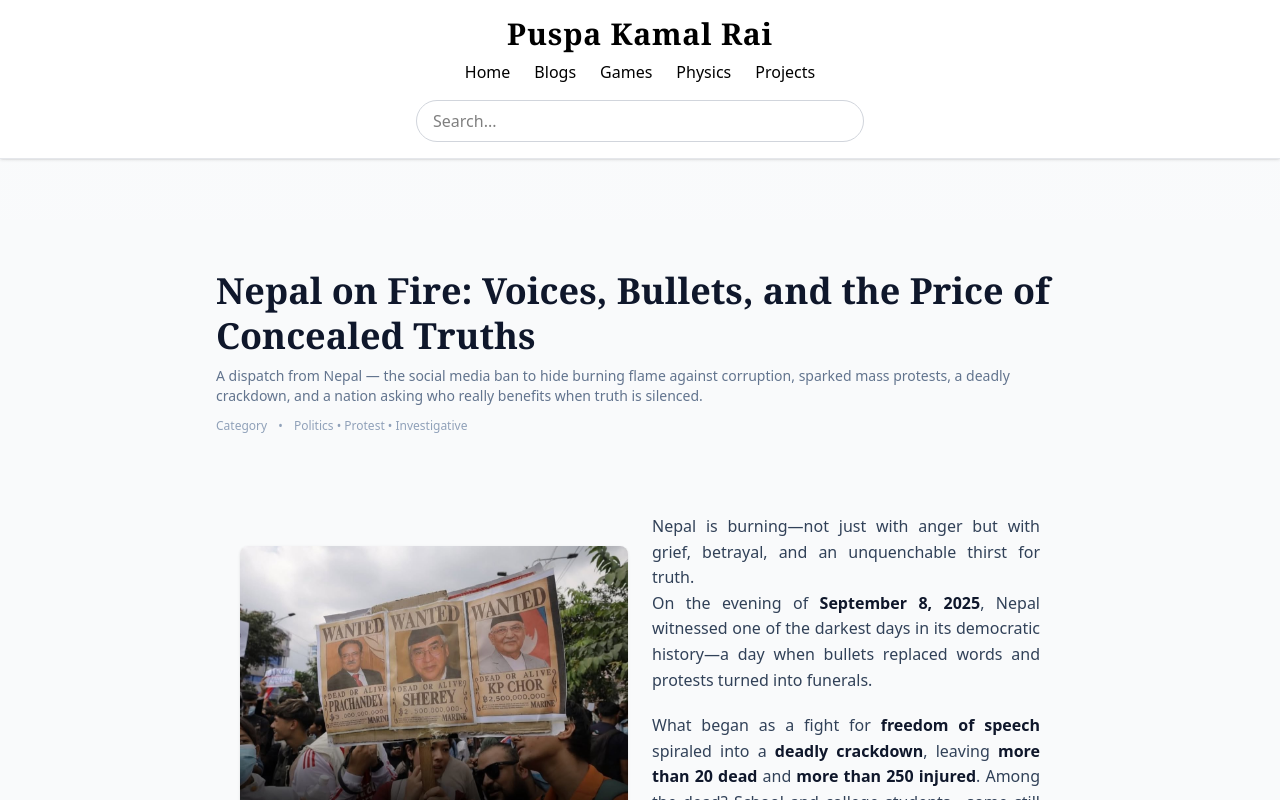
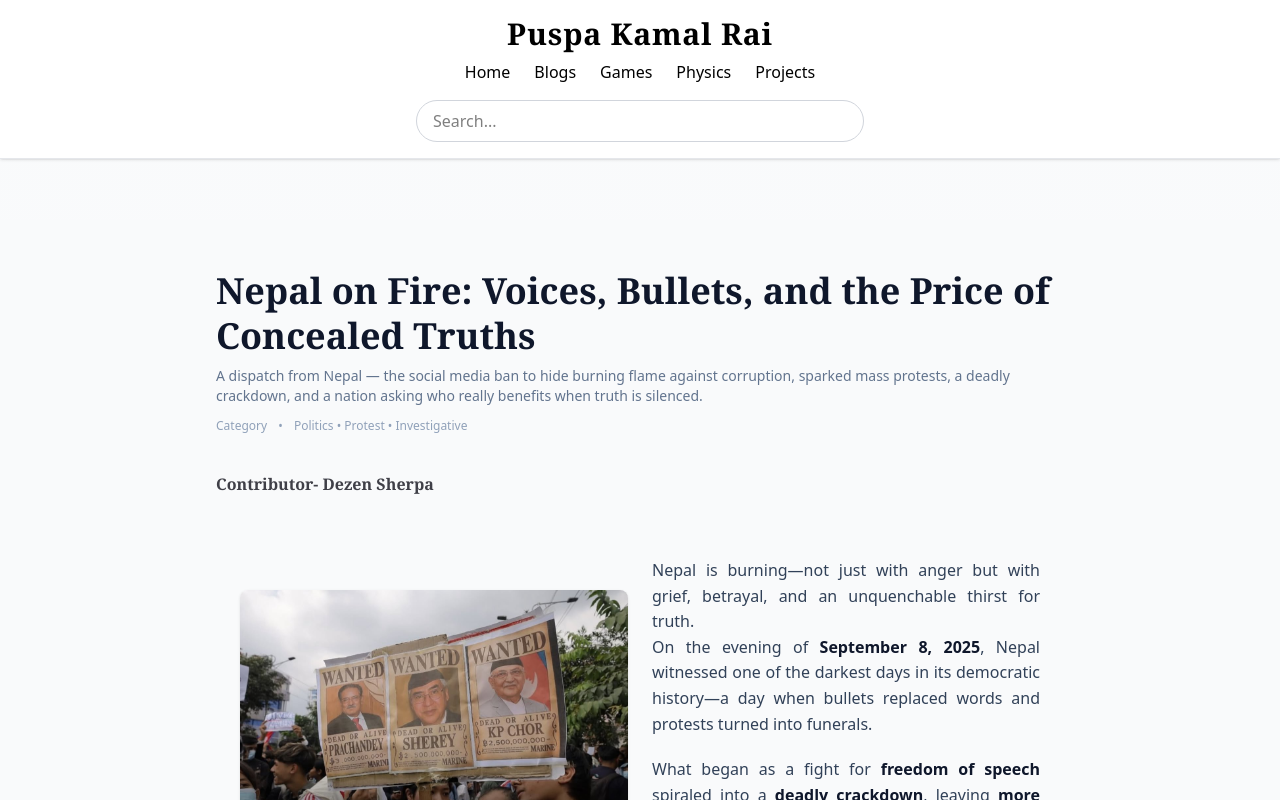
Before and after one commit to puspkml/Puspa, a SvelteKit app: page /blogs/nepal in a window 1280 px wide. Shown: the top 800 px of the page. Built offline with nearby package versions, Linux system fonts and the light colour scheme.

Commit message:
Initial commit

```diff
--- a/src/routes/blogs/nepal/+page.svelte
+++ b/src/routes/blogs/nepal/+page.svelte
@@ -29,7 +29,7 @@
         </div>
       </div>
     </header>
-
+    <h2 class="text-s md:text-l font-serif font-semibold leading-tight text-zinc-700"><strong>Contributor- </strong> Dezen Sherpa</h2>
     <!-- Content -->
 
     <article class="prose prose-slate max-w-none">
```
